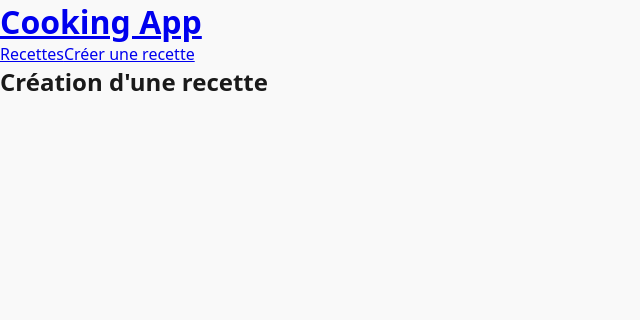
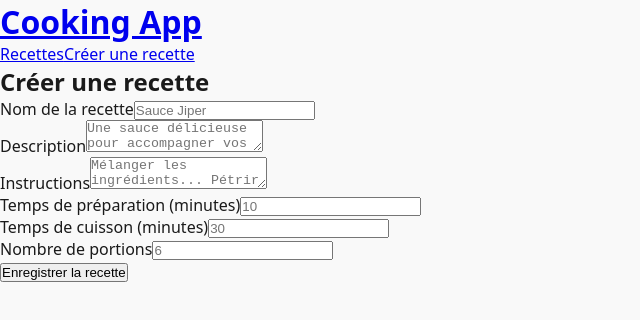
Before and after one commit to Gregtmlg/cooking-app, a React app in the folder frontend/: page /recipes/new in a window 1280 px wide. Shown: the top 320 px of the page, without its empty margins (0-640 px from the left). Built offline with nearby package versions, Linux system fonts and the light colour scheme; the HTML template or start-up script is replaced by a standard one.

Commit message:
feat: page création recette

```diff
--- a/frontend/src/pages/RecipeCreate.jsx
+++ b/frontend/src/pages/RecipeCreate.jsx
@@ -1,5 +1,90 @@
+import { useState } from 'react'
+import { useNavigate } from 'react-router-dom'
+import { createRecipe } from '../api/recipes'
+
 function RecipeCreate() {
-  return <h2>Création d'une recette</h2>
+  const navigate = useNavigate()
+  const [form, setForm] = useState({
+    title: '',
+    description: '',
+    instructions: '',
+    prep_time: '',
+    cook_time: '',
+    servings: ''
+  })
+  const [error, setError] = useState(null)
+
+  function handleChange(e) {
+    const { name, value } = e.target
+    setForm({ ...form, [name]: value })
+  }
+
+  async function handleSubmit(e) {
+    e.preventDefault()  // empêche le rechargement de page
+    try {
+      // à compléter :
+      // 1. construire l'objet data avec les bons types
+      // 2. appeler createRecipe(data)
+      // 3. naviguer vers '/'
+      const data = {
+        ...form,
+        prep_time: parseInt(form.prep_time),
+        cook_time: parseInt(form.cook_time),
+        servings: parseInt(form.servings)
+      }
+      if (!form.title.trim()) {
+        setError('Votre recette doit avoir un nom.')
+        return
+      }
+
+      await createRecipe(data)
+      navigate('/')
+    } catch (err) {
+      setError(err.message)
+    }
+  }
+
+  return (
+    // à compléter — un formulaire avec :
+    // - un champ par propriété de la recette
+    // - un bouton de soumission
+    // - affichage de l'erreur si présente
+    <div>
+      <h2>Créer une recette</h2>
+      {error && <p>Erreur : {error}</p>}
+      <form onSubmit={handleSubmit} onKeyDown={(e) => {
+  if (e.key === 'Enter' && e.target.tagName !== 'TEXTAREA') {
+    e.preventDefault()
+  }
+}}>
+        <div>
+          <label for="title">Nom de la recette</label>
+          <input name="title" value={form.title} onChange={handleChange} placeholder="Sauce Jiper" />
+        </div>
+        <div>
+          <label for="description">Description</label>
+          <textarea name="description" value={form.description} onChange={handleChange} placeholder="Une sauce délicieuse pour accompagner vos pâtes." />
+        </div>
+        <div>
+          <label for="instructions">Instructions</label>
+          <textarea name="instructions" value={form.instructions} onChange={handleChange} placeholder="Mélanger les ingrédients... Pétrir la pâte..." />
+        </div>
+        <div>
+          <label for="prep_time">Temps de préparation (minutes)</label>
+          <input type="number" name="prep_time" value={form.prep_time} onChange={handleChange} placeholder="10" />
+        </div>
+        <div>
+          <label for="cook_time">Temps de cuisson (minutes)</label>
+          <input type="number" name="cook_time" value={form.cook_time} onChange={handleChange} placeholder="30" />
+        </div>
+        <div>
+          <label for="servings">Nombre de portions</label>
+          <input type="number" name="servings" value={form.servings} onChange={handleChange} placeholder="6" />
+        </div>
+          <button type="submit">Enregistrer la recette</button>
+      </form>
+    </div>
+  )
 }
 
 export default RecipeCreate
```
